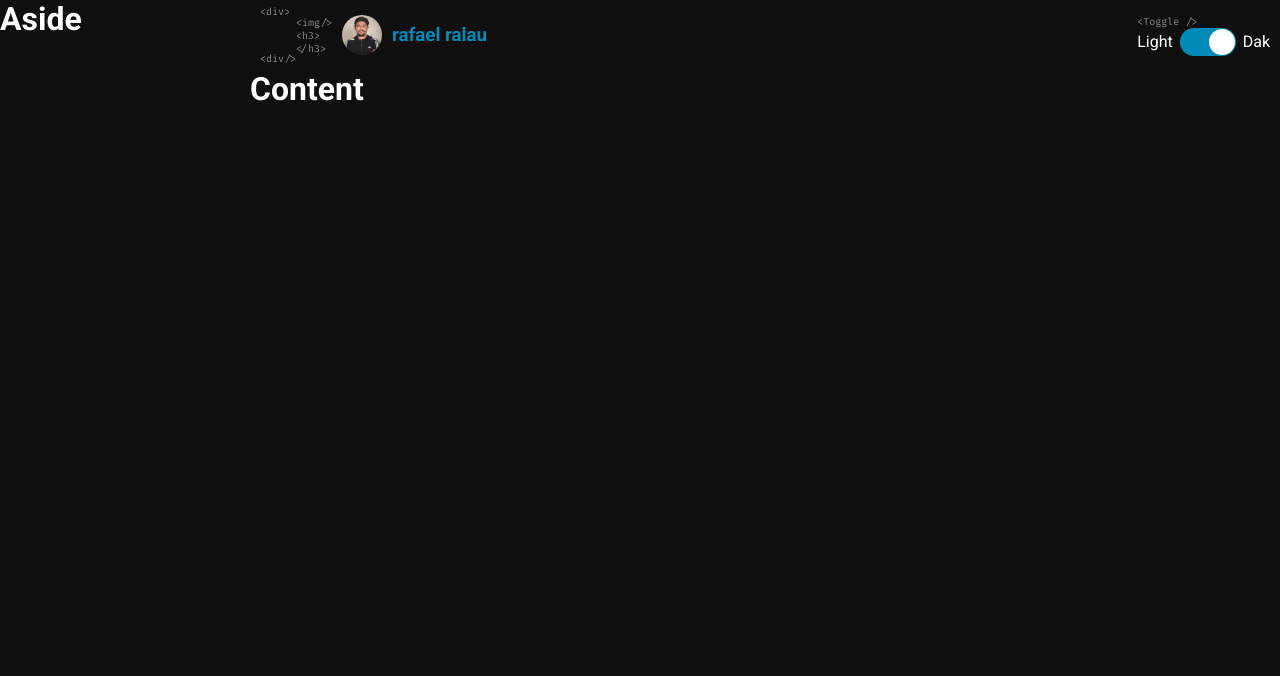
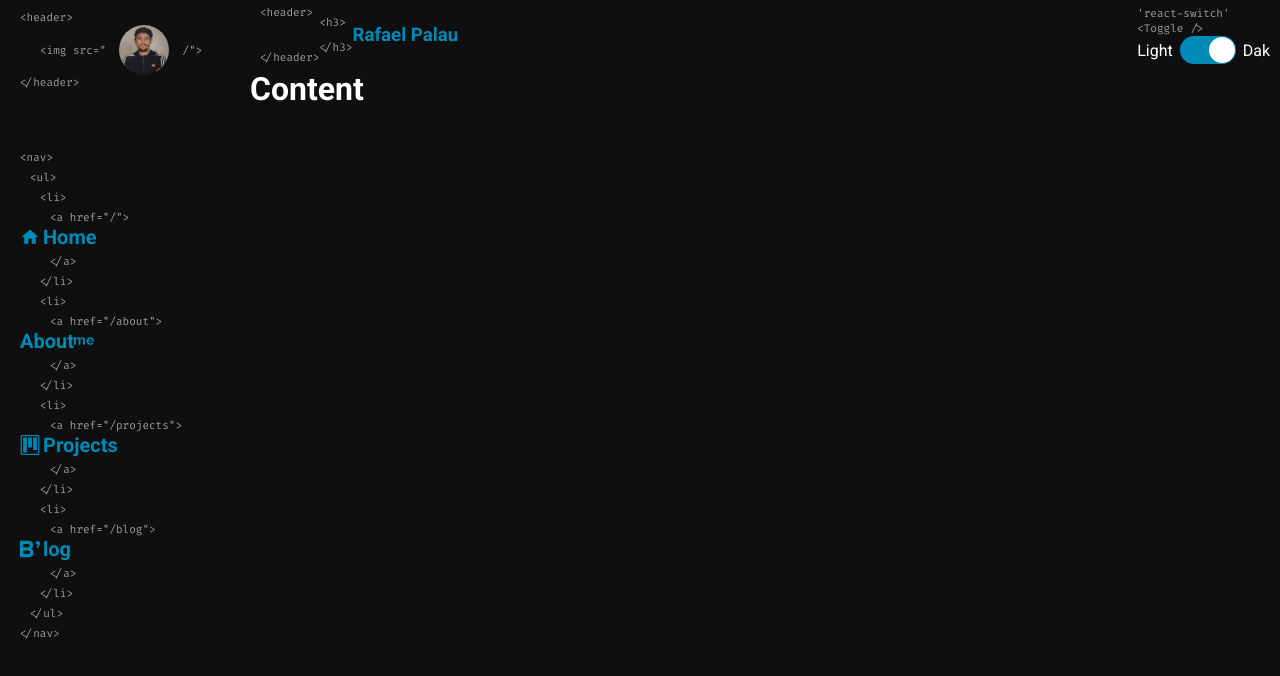
Before and after one commit to CaioAugustoo/rafaelpalau-site, a React (Create React App) app: page / in a window 1280 px wide. Shown: the top 676 px of the page. Built offline with nearby package versions, Linux system fonts and the light colour scheme.

Commit message:
created aside component

```diff
--- a/package.json
+++ b/package.json
@@ -12,6 +12,7 @@
     "@types/react-dom": "^17.0.0",
     "react": "^17.0.2",
     "react-dom": "^17.0.2",
+    "react-icons": "^4.2.0",
     "react-scripts": "4.0.3",
     "react-switch": "^6.0.0",
     "styled-components": "^5.2.3",
--- a/src/components/Aside/index.tsx
+++ b/src/components/Aside/index.tsx
@@ -1,10 +1,102 @@
 import React from "react";
 import * as S from "./styles";
+import avatar from "../../assets/avatar.jpg";
+import Tag from "../Tags/Tag";
+import { MdHome } from "react-icons/md";
+import { SiAboutDotMe, SiBloglovin } from "react-icons/si";
+import { GoProject } from "react-icons/go";
 
 const Aside: React.FC = () => {
   return (
     <S.Container>
-      <h1>Aside</h1>
+      <S.Header>
+        <Tag>&#60;header&#62;</Tag>
+        <Tag ml={"20px"}>
+          &#60;img src=" &nbsp; <S.Image src={avatar} /> &nbsp; /"&#62;
+        </Tag>
+        <Tag>&#60;/header&#62;</Tag>
+      </S.Header>
+
+      <S.MenuContainer>
+        <Tag ml={"0px"} mt={"5px"}>
+          &#60;nav&#62;
+        </Tag>
+        <Tag ml={"10px"} mt={"5px"}>
+          &#60;ul&#62;
+        </Tag>
+        <Tag ml={"20px"} mt={"5px"}>
+          &#60;li&#62;
+        </Tag>
+
+        <Tag ml={"30px"} mt={"5px"}>
+          &#60;a href="/"&#62;
+        </Tag>
+        <S.MenuItemLink href='/'>
+          {" "}
+          <MdHome />
+          Home
+        </S.MenuItemLink>
+        <Tag ml={"30px"} mt={"5px"}>
+          &#60;/a&#62;
+        </Tag>
+        <Tag ml={"20px"} mt={"5px"}>
+          &#60;/li&#62;
+        </Tag>
+        <Tag ml={"20px"} mt={"5px"}>
+          &#60;li&#62;
+        </Tag>
+        <Tag ml={"30px"} mt={"5px"}>
+          &#60;a href="/about"&#62;
+        </Tag>
+        <S.MenuItemLink href='/'>
+          About
+          <SiAboutDotMe />
+        </S.MenuItemLink>
+        <Tag ml={"30px"} mt={"5px"}>
+          &#60;/a&#62;
+        </Tag>
+        <Tag ml={"20px"} mt={"5px"}>
+          &#60;/li&#62;
+        </Tag>
+        <Tag ml={"20px"} mt={"5px"}>
+          &#60;li&#62;
+        </Tag>
+        <Tag ml={"30px"} mt={"5px"}>
+          &#60;a href="/projects"&#62;
+        </Tag>
+        <S.MenuItemLink href='/'>
+          <GoProject />
+          Projects
+        </S.MenuItemLink>
+        <Tag ml={"30px"} mt={"5px"}>
+          &#60;/a&#62;
+        </Tag>
+        <Tag ml={"20px"} mt={"5px"}>
+          &#60;/li&#62;
+        </Tag>
+        <Tag ml={"20px"} mt={"5px"}>
+          &#60;li&#62;
+        </Tag>
+        <Tag ml={"30px"} mt={"5px"}>
+          &#60;a href="/blog"&#62;
+        </Tag>
+        <S.MenuItemLink href='/'>
+          <SiBloglovin />
+          log
+        </S.MenuItemLink>
+        <Tag ml={"30px"} mt={"5px"}>
+          &#60;/a&#62;
+        </Tag>
+        <Tag ml={"20px"} mt={"5px"}>
+          &#60;/li&#62;
+        </Tag>
+        <Tag ml={"10px"} mt={"5px"}>
+          &#60;/ul&#62;
+        </Tag>
+        <Tag ml={"0px"} mt={"5px"}>
+          &#60;/nav&#62;
+        </Tag>
+      </S.MenuContainer>
     </S.Container>
   );
 };
--- a/src/components/Aside/styles.ts
+++ b/src/components/Aside/styles.ts
@@ -1,7 +1,44 @@
-import styled from 'styled-components'
+import styled from "styled-components";
 
 export const Container = styled.div`
-grid-area: AS;
-background-color: ${props => props.theme.colors.primary};
-color: ${props => props.theme.colors.white};
+  grid-area: AS;
+  background-color: ${(props) => props.theme.colors.primary};
+  padding-left: 20px;
 `;
+
+export const Header = styled.div`
+  height: 100px;
+  display: flex;
+  flex-direction: column;
+  justify-content: center;
+`;
+
+export const Image = styled.img`
+  width: 50px;
+  height: 50px;
+  border-radius: 50%;
+`;
+
+export const MenuContainer = styled.nav`
+  margin-top: 50px;
+
+`;
+
+export const MenuItemLink = styled.a`
+  color: ${(props) => props.theme.colors.success};
+  font-weight: bold;
+  font-size: 20px;
+  cursor: pointer;
+  text-decoration: none;
+  transition: opacity 0.3s;
+  align-items: center;
+  >svg{
+    margin-right: 3px;
+   font-size: 20px;
+  }
+  display: flex;
+
+  &:hover {
+    opacity: 0.7;
+  }
+`;
--- /dev/null
+++ b/src/components/DivThree/index.tsx
@@ -0,0 +1,11 @@
+import React from "react";
+import * as S from "./styles";
+
+const DivThere: React.FC = ({children}) => {
+  return (
+
+      <S.DivsThree>{children}</S.DivsThree>
+
+  );
+};
+export default DivThere;
--- /dev/null
+++ b/src/components/DivThree/styles.ts
@@ -0,0 +1,9 @@
+import styled from "styled-components";
+
+
+export const DivsThree = styled.div`
+  height: 60px;
+  display: flex;
+  flex-direction: column;
+  justify-content: space-between;
+ `;
--- /dev/null
+++ b/src/components/DivTwo/styles.ts
@@ -0,0 +1,8 @@
+import styled from "styled-components";
+
+export const DivsTwo = styled.div`
+  height: 40px;
+  display: flex;
+  flex-direction: column;
+  justify-content: space-between;
+`;
--- a/src/components/MainHeader/index.tsx
+++ b/src/components/MainHeader/index.tsx
@@ -1,30 +1,31 @@
 import React from "react";
 import * as S from "./styles";
-import avatar from "../../assets/avatar.jpg";
 import Tag from "../Tags/Tag";
 import Toggle from "../Toggle";
+import { DivsTwo } from "../DivTwo/styles";
+import DivThere from "../DivThree";
 
 const MainHeader: React.FC = () => {
   return (
     <S.Container>
       <S.Profile>
-        <S.Divs>
-          <Tag>&#60;div&#62;</Tag>
-          <Tag>&#60;div/&#62;</Tag>
-        </S.Divs>
-        <div>
-          <Tag>&#60;img/&#62;</Tag>
-          <Tag>&#60;h3&#62;</Tag>
-          <Tag>&#60;/h3&#62;</Tag>
-        </div>
-        <S.ImageAndTitle>
-          <S.Image src={avatar} />
-          <h3>rafael ralau</h3>
-        </S.ImageAndTitle>
+        <DivThere>
+          <Tag >&#60;header&#62;</Tag>
+          <Tag >&#60;/header&#62;</Tag>
+        </DivThere>
+
+        <DivsTwo>
+          <Tag >&#60;h3&#62;</Tag>
+
+          <Tag >&#60;/h3&#62;</Tag>
+        </DivsTwo>
+
+        <h3>Rafael Palau</h3>
       </S.Profile>
 
       <div>
-        <Tag>&#60;Toggle /&#62;</Tag>
+        <Tag >'react-switch'</Tag>
+        <Tag >&#60;Toggle /&#62;</Tag>
         <Toggle />
       </div>
     </S.Container>
--- a/src/components/MainHeader/styles.ts
+++ b/src/components/MainHeader/styles.ts
@@ -10,31 +10,15 @@ export const Container = styled.div`
   padding: 0 10px;
 `;
 
-export const Image = styled.img`
-  width: 40px;
-  height: 40px;
-  border-radius: 50%;
-
-`;
-
 export const Profile = styled.div`
   display: flex;
   flex-direction: row;
   align-items: center;
- color: ${(props) => props.theme.colors.success};
-  h3{
-    margin-left: 10px;
-  }
+  color: ${(props) => props.theme.colors.success};
 `;
 
-export const Divs = styled.div`
-height: 60px;
-display: flex;
-flex-direction: column;
-justify-content: space-between;
+
+export const ImageAndTitle = styled.div`
+  display: flex;
+  align-items: center;
 `;
-export const ImageAndTitle = styled.div`
-margin-left: 10px;
-display: flex;
-align-items: center;
-`;
--- a/src/components/Tags/Tag/index.tsx
+++ b/src/components/Tags/Tag/index.tsx
@@ -1,15 +1,18 @@
 import React from "react";
 import * as S from "./styles";
 
-interface IAProps{
-  title?: string | undefined;
+interface IAProps {
+  ml?: string;
+  mt?: string;
+  mr?: string;
+  mb?: string;
 }
 
-const Tag: React.FC<IAProps> = ({children}) => {
+const Tag: React.FC<IAProps> = ({ children, mt, mr, mb, ml }) => {
   return (
-
-      <S.A >{children}</S.A>
-
+    <S.Tag ml={ml} mt={mt} mb={mb} mr={mr}>
+      {children}
+    </S.Tag>
   );
 };
 export default Tag;
--- a/src/components/Tags/Tag/styles.ts
+++ b/src/components/Tags/Tag/styles.ts
@@ -1,16 +1,30 @@
 import styled from "styled-components";
 
-export const A = styled.div`
+interface ITagprops {
+ml?: string;
+mt?: string;
+mb?: string;
+mr?: string;
+}
+
+export const Tag = styled.div<ITagprops>`
 
     text-decoration: none;
-    color: ${(props) => props.theme.colors.white};
-    font-size: 10px;
-    opacity: 0.5;
+    color: ${(props) => props.theme.colors.gray};
+    font-size: 11px;
+    opacity: 0.8;
     font-family: 'Fira Code', monospace;
     cursor: pointer;
-    display: block;
+    display: flex;
+    align-items: center;
+    transition: opacity .3s;
     &:hover {
-      opacity: 0.9;
+      opacity: 0.4;
     }
+   margin-left: ${(props) => props.ml};
+   margin-top: ${(props) => props.mt};
+   margin-bottom: ${(props) => props.mb};
+   margin-right: ${(props) => props.mr};
+
 
 `;
--- a/src/styles/themes/light.ts
+++ b/src/styles/themes/light.ts
@@ -8,7 +8,7 @@ export default {
 
     white: "#000",
     black: "#FFF",
-    gray: "#ddd",
+    gray: "#000",
 
     success: "#008AB8",
     info: "#3F5D7D",
```
Also changed, not shown: src/components/DivTwo/index.tsx (added, +7 -0 lines), 1 other file (tests, documents, lock files or other folders).
